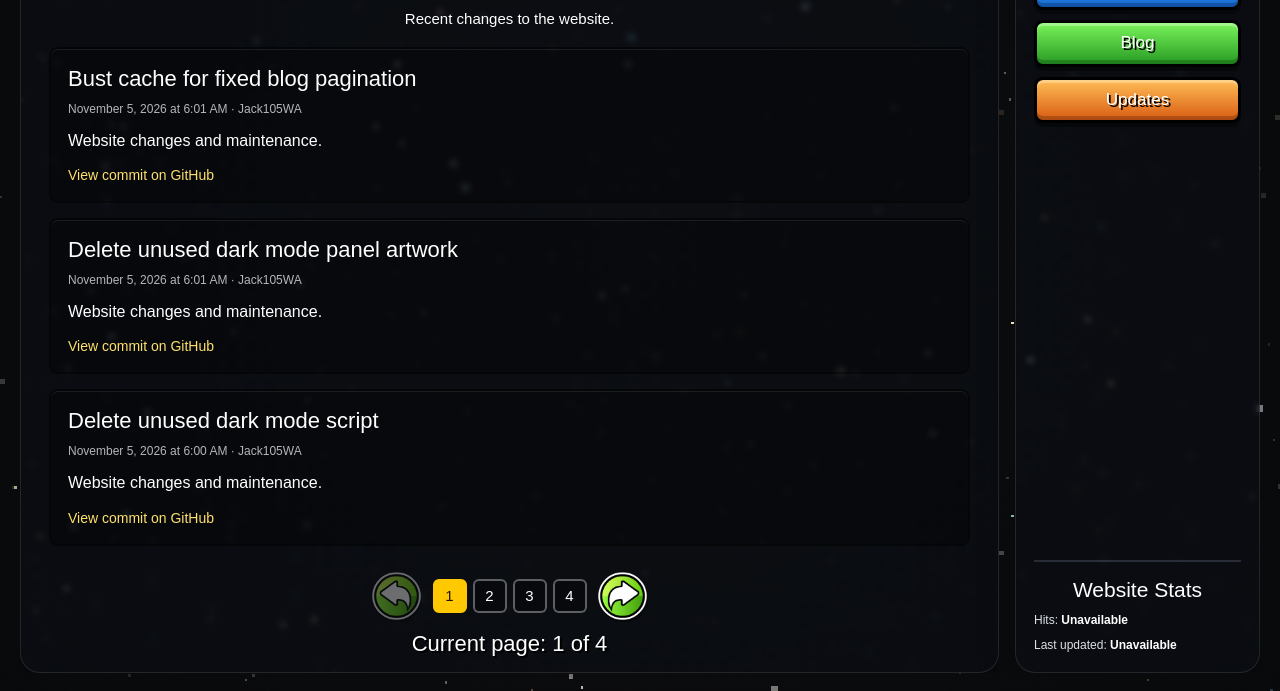
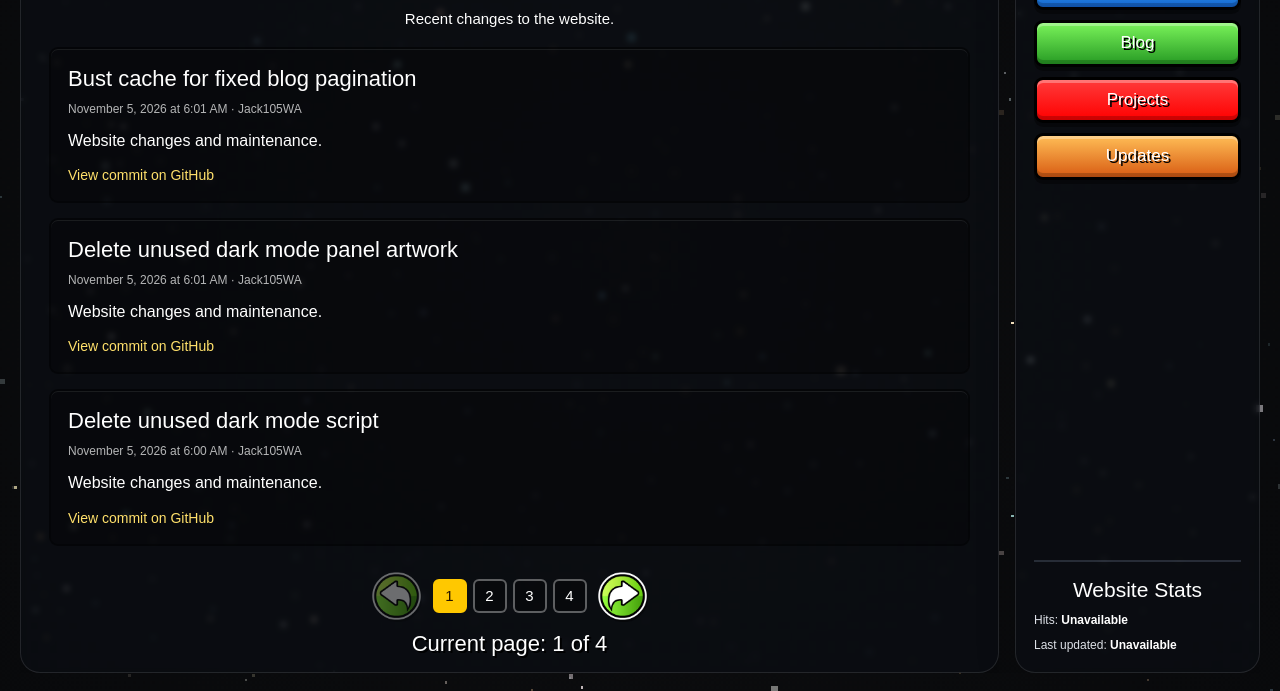
Before and after one commit to Jack105WA/Jack105WA.github.io, a plain HTML site: page Website/updates.html in a window 1280 px wide. Shown: the part 109-800 px from the top of the page. Drawn offline with Linux system fonts and the light colour scheme; no server answers; animation ran at ten frames a second; a web font is replaced by a local one.

Commit message:
Add Projects to site navigation

```diff
--- a/Website/updates.html
+++ b/Website/updates.html
@@ -62,6 +62,7 @@
                     <nav class="sidebar-navigation" aria-label="Main navigation">
                         <a class="gdButton nav-button blue-button" href="/"><span>Home</span></a>
                         <a class="gdButton nav-button green-button" href="/blog"><span>Blog</span></a>
+                    <a class="gdButton nav-button red-button" href="/projects"><span>Projects</span></a>
                         <a class="gdButton nav-button orange-button" href="/updates"><span>Updates</span></a>
 
                     </nav>
```
